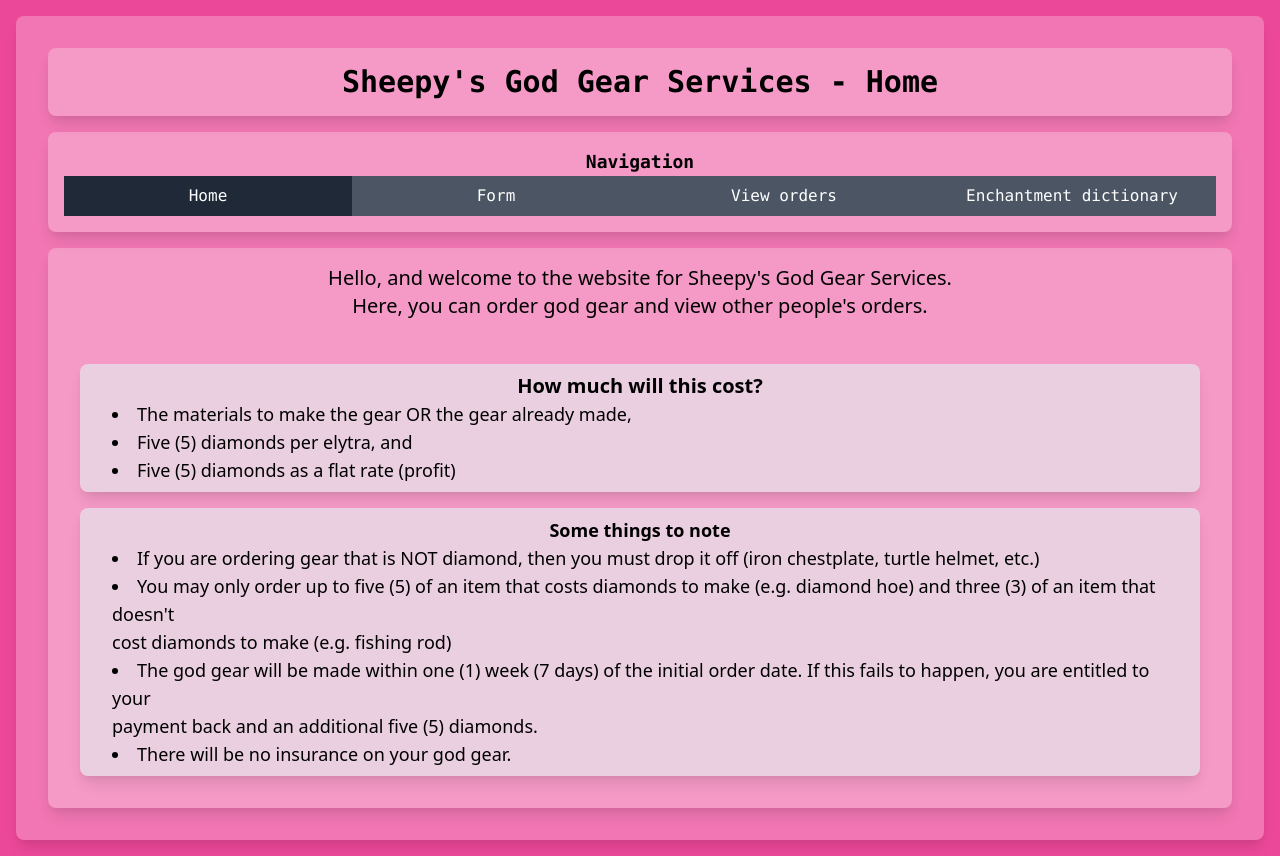
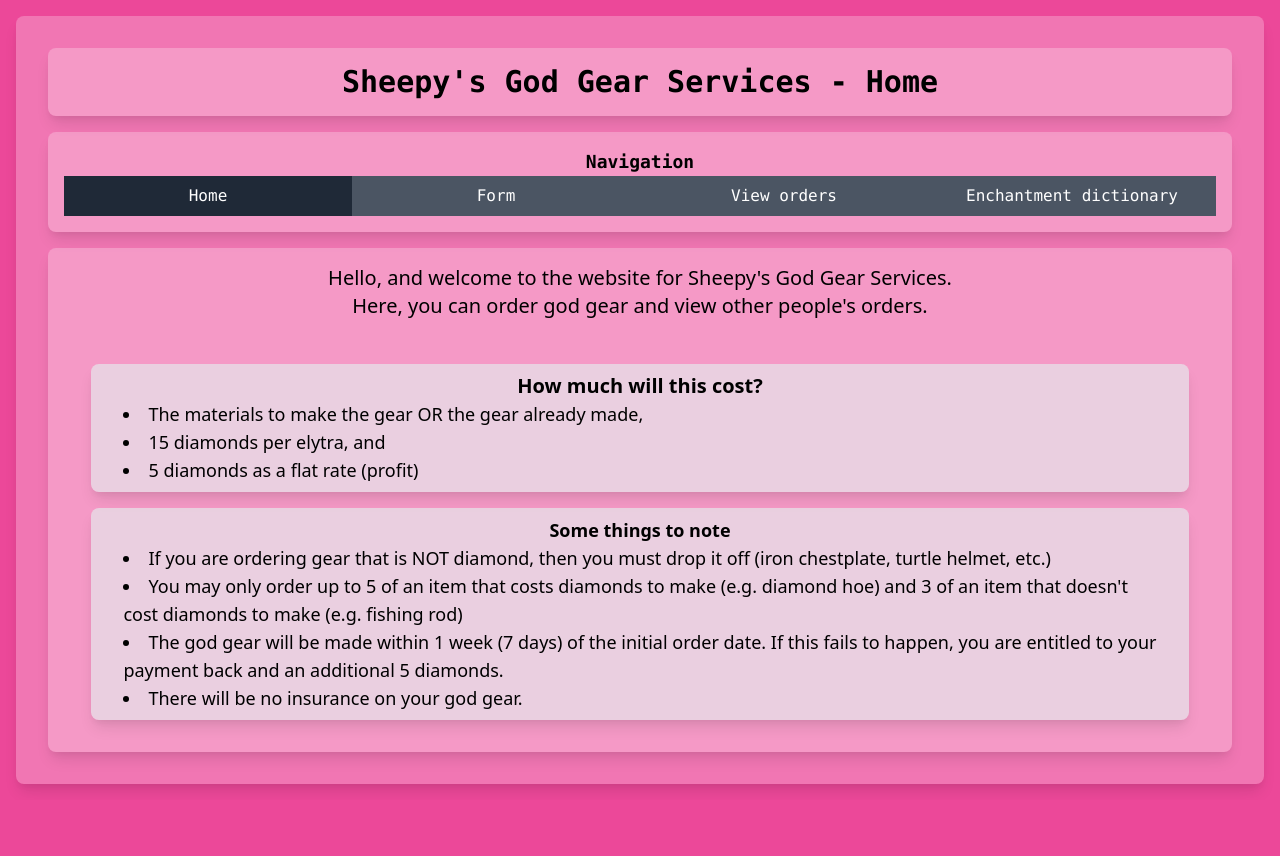
Before and after one commit to sheepy0125/NewMinecraftGearFormSite, a React (Create React App) app: page /home in a window 1280 px wide. After the commit the page ends 800 px from the top, so only its background shows below. Built offline with nearby package versions, Linux system fonts and the light colour scheme.

Commit message:
Update homepage lists

```diff
--- a/src/components/pages/index.jsx
+++ b/src/components/pages/index.jsx
@@ -21,8 +21,8 @@ export default function Index() {
 					<ListWidget>
 						<p className="text-xl text-center">How much will this cost?</p>
 						<li className="font-normal">The materials to make the gear OR the gear already made,</li>
-						<li className="font-normal">Five (5) diamonds per elytra, and</li>
-						<li className="font-normal">Five (5) diamonds as a flat rate (profit)</li>
+						<li className="font-normal">15 diamonds per elytra, and</li>
+						<li className="font-normal">5 diamonds as a flat rate (profit)</li>
 					</ListWidget>
 					<ListWidget>
 						<p className="text-center ">Some things to note</p>
@@ -30,14 +30,14 @@ export default function Index() {
 							If you are ordering gear that is NOT diamond, then you must drop it off (iron chestplate, turtle helmet, etc.)
 						</li>
 						<li className="font-normal">
-							You may only order up to five (5) of an item that costs diamonds to make (e.g. diamond hoe) and three (3) of an item that doesn't
+							You may only order up to 5 of an item that costs diamonds to make (e.g. diamond hoe) and 3 of an item that doesn't
 							<br />
 							cost diamonds to make (e.g. fishing rod)
 						</li>
 						<li className="font-normal">
-							The god gear will be made within one (1) week (7 days) of the initial order date. If this fails to happen, you are entitled to your
+							The god gear will be made within 1 week (7 days) of the initial order date. If this fails to happen, you are entitled to your
 							<br />
-							payment back and an additional five (5) diamonds.
+							payment back and an additional 5 diamonds.
 						</li>
 						<li className="font-normal">There will be no insurance on your god gear.</li>
 					</ListWidget>
```
